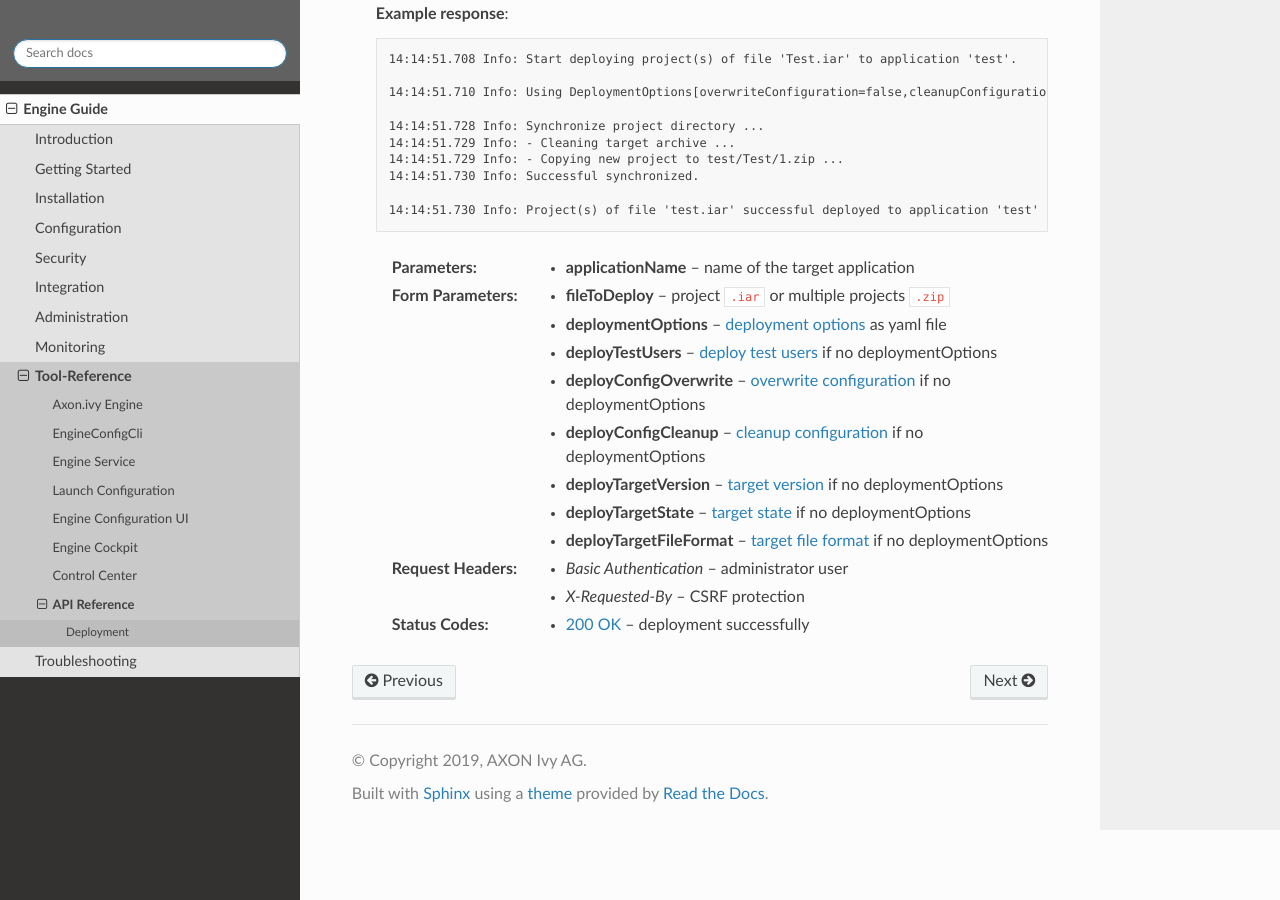
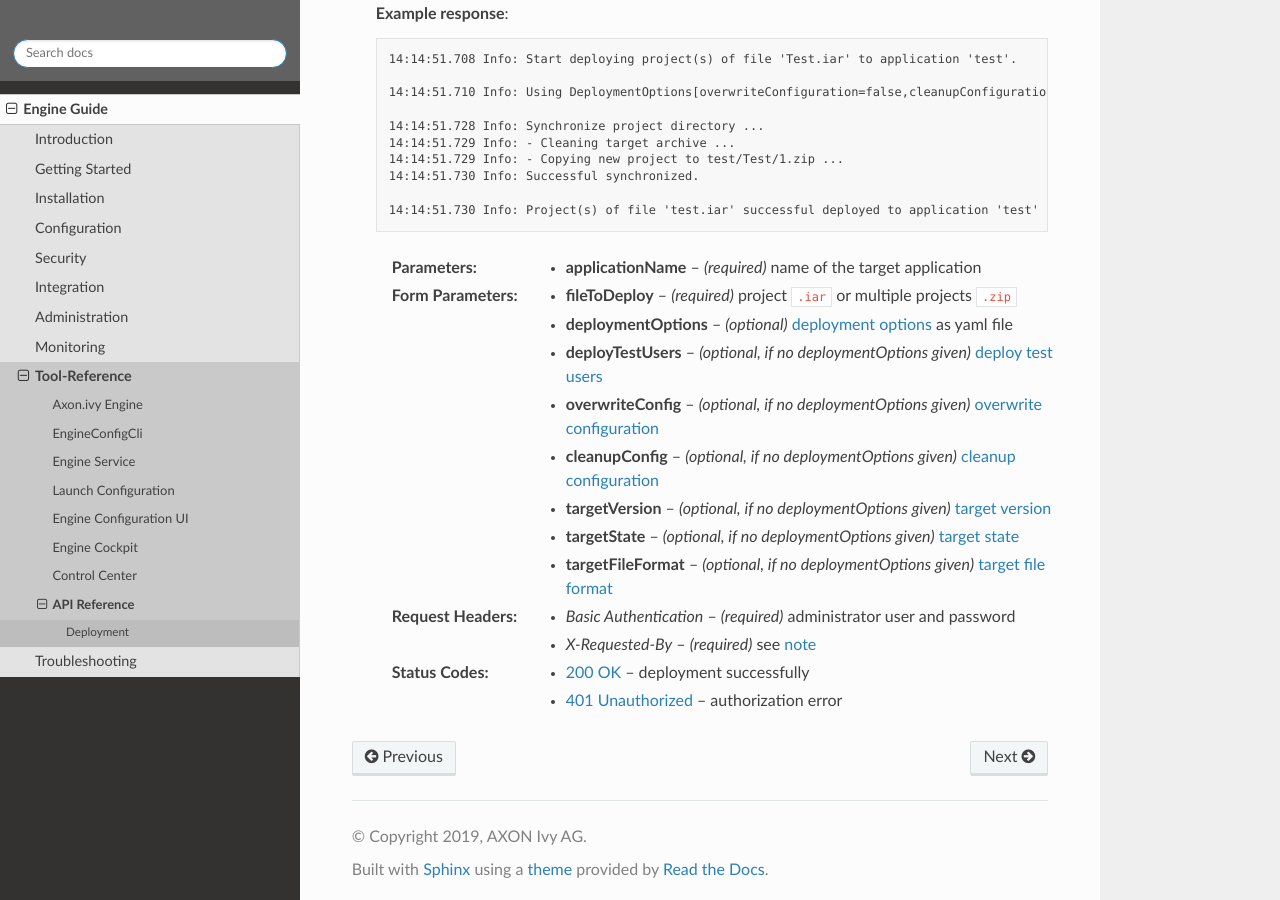
Before and after one commit to bernhardAxonIvy/doc, a Sphinx documentation site: the page built from source/engine-guide/tool-reference/api-reference.rst, in a window 1280 px wide and 900 px high, scrolled down 680 px. Built offline with Sphinx 7.4.7 and the Read the Docs theme 2.0.0, drawn with Linux system fonts in a browser that asks for light colours; the version number could not be read and is left out.

Commit message:
XIVY-3036 Review
update rest api docu (add optional / requried note)
rename rest api parameters
remove duplicated code
refactoring

```diff
--- a/source/engine-guide/tool-reference/api-reference.rst
+++ b/source/engine-guide/tool-reference/api-reference.rst
@@ -49,18 +50,19 @@ Deployment
 
         14:14:51.730 Info: Project(s) of file 'test.iar' successful deployed to application 'test' in 22 ms.
 
-    :param applicationName: name of the target application
+    :param applicationName: *(required)* name of the target application
 
-    :form fileToDeploy: project :file:`.iar` or multiple projects :file:`.zip`
-    :form deploymentOptions: :ref:`deployment options <deployment-options>` as yaml file
-    :form deployTestUsers: :ref:`deploy test users <deployment-options>` if no deploymentOptions
-    :form deployConfigOverwrite: :ref:`overwrite configuration <deployment-options>` if no deploymentOptions
-    :form deployConfigCleanup: :ref:`cleanup configuration <deployment-options>` if no deploymentOptions
-    :form deployTargetVersion: :ref:`target version <deployment-options>` if no deploymentOptions
-    :form deployTargetState: :ref:`target state <deployment-options>` if no deploymentOptions
-    :form deployTargetFileFormat: :ref:`target file format <deployment-options>` if no deploymentOptions
+    :form fileToDeploy: *(required)* project :file:`.iar` or multiple projects :file:`.zip`
+    :form deploymentOptions: *(optional)* :ref:`deployment options <deployment-options>` as yaml file
+    :form deployTestUsers: *(optional, if no deploymentOptions given)* :ref:`deploy test users <deployment-options>`
+    :form overwriteConfig: *(optional, if no deploymentOptions given)* :ref:`overwrite configuration <deployment-options>`
+    :form cleanupConfig: *(optional, if no deploymentOptions given)* :ref:`cleanup configuration <deployment-options>`
+    :form targetVersion: *(optional, if no deploymentOptions given)* :ref:`target version <deployment-options>`
+    :form targetState: *(optional, if no deploymentOptions given)* :ref:`target state <deployment-options>`
+    :form targetFileFormat: *(optional, if no deploymentOptions given)* :ref:`target file format <deployment-options>`
 
-    :reqheader Basic Authentication: administrator user
-    :reqheader X-Requested-By: CSRF protection
+    :reqheader Basic Authentication: *(required)* administrator user and password
+    :reqheader X-Requested-By: *(required)* see :ref:`note <api-reference-csrf>`
 
     :statuscode 200: deployment successfully
+    :statuscode 401: authorization error
```
Also changed, not shown: other parts of source/engine-guide/tool-reference/api-reference.rst (+1 -0 lines).
